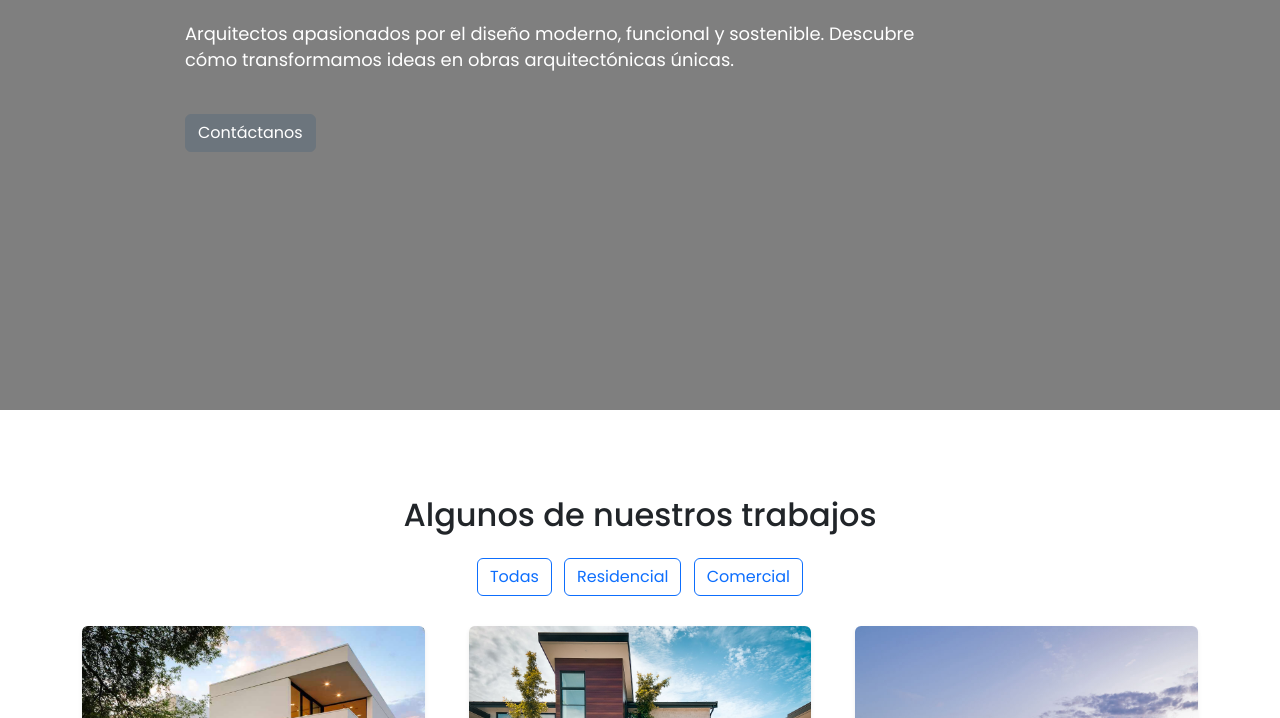
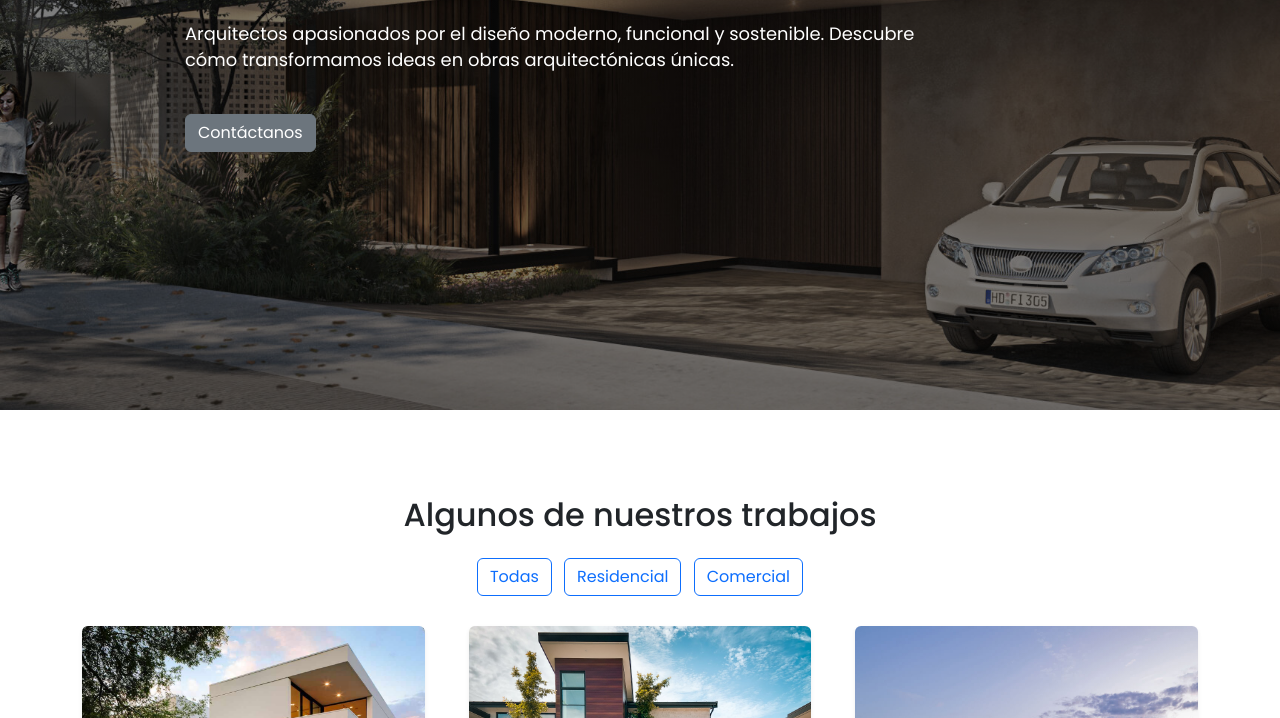
Before and after one commit to GrajalesG/Primer-Proyecto---Uno200-Architecture-Studio, a plain HTML site: page index.html in a window 1280 px wide. Shown: the part 390-1108 px from the top of the page. Drawn offline with nearby package versions, Linux system fonts and the light colour scheme; the site is published under a folder, as on GitHub Pages, so addresses that start at the root find nothing.

Commit message:
Ajuste imagen

```diff
--- a/styles.css
+++ b/styles.css
@@ -162,7 +162,7 @@ header .navbar {
 .hero-section {
     min-height: 100vh;
     background: linear-gradient(rgba(0, 0, 0, 0.5),
-            rgba(0, 0, 0, 0.5)), url(/assets/render1.jpg);
+            rgba(0, 0, 0, 0.5)), url(assets/render1.jpg);
     background-size: cover;
     background-position: center;
     background-repeat: no-repeat;
```
